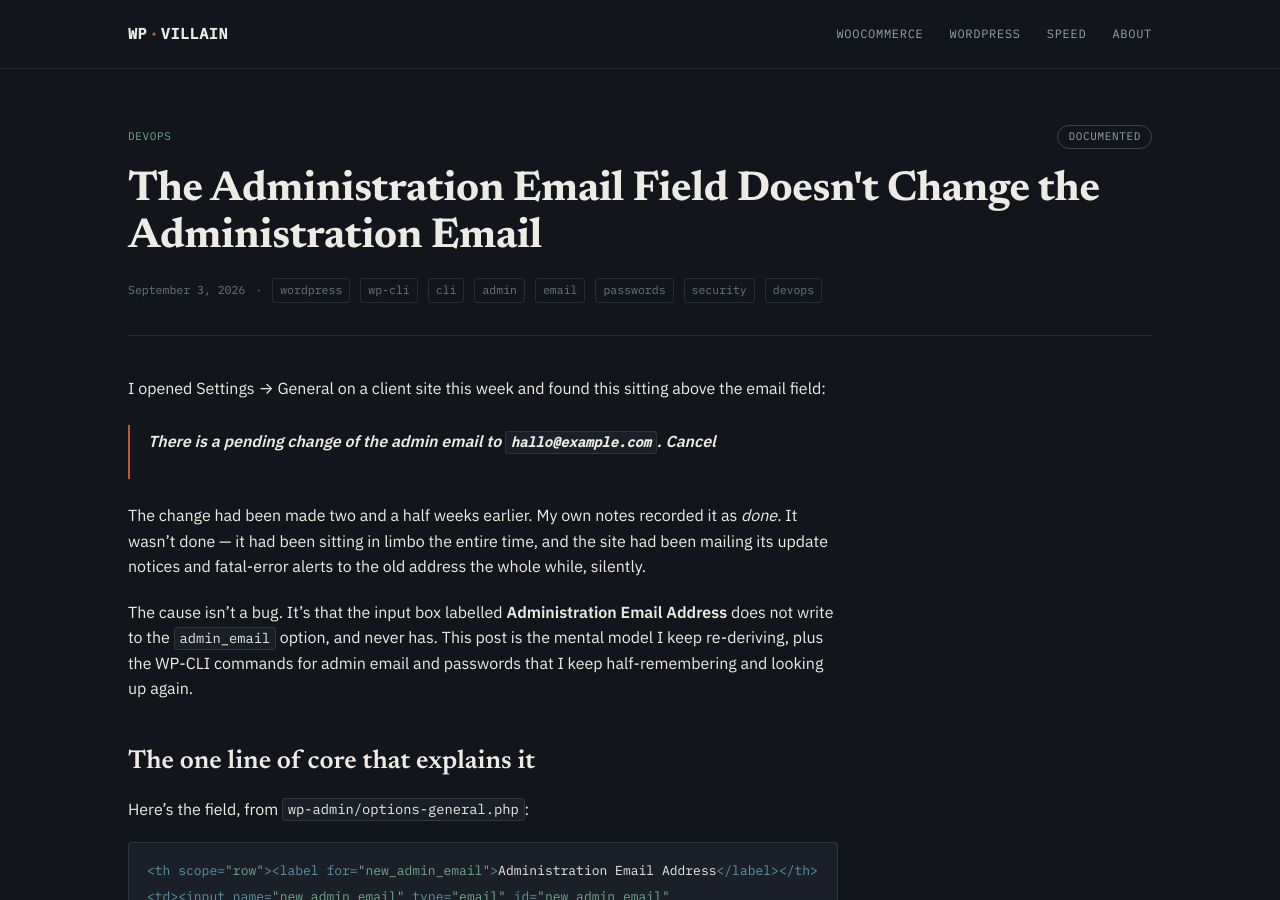
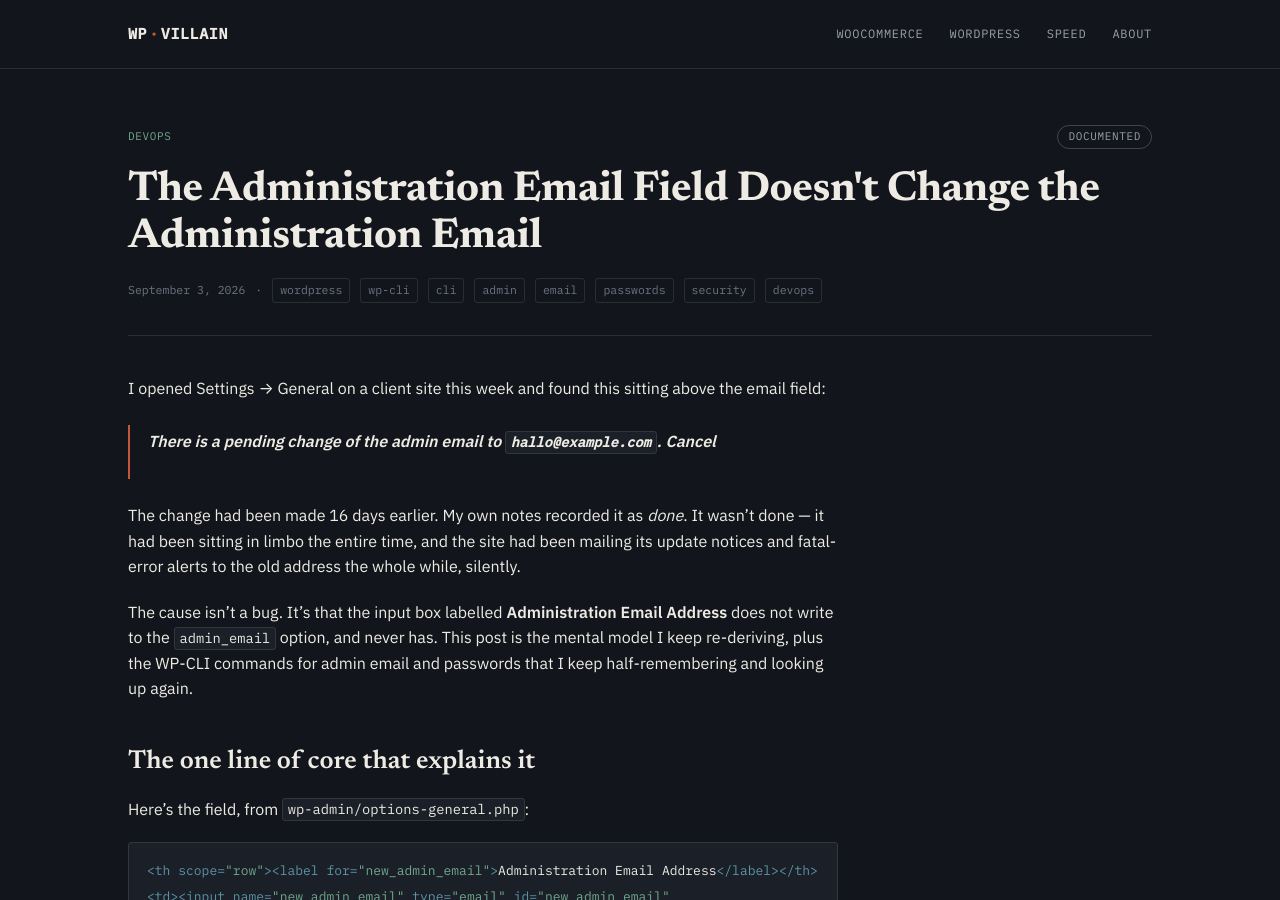
Before and after one commit to wpvillain/wpvillain.github.io, a Jekyll site: the page built from _posts/2026-09-03-wordpress-admin-email-password-wp-cli.markdown, in a window 1280 px wide and 900 px high. Built offline with Jekyll 4.4.1, drawn with Linux system fonts in a browser that asks for light colours; some of the changed text lies outside the part shown.

Commit message:
Correct pending change duration to 16 days

````diff
--- a/_posts/2026-09-03-wordpress-admin-email-password-wp-cli.markdown
+++ b/_posts/2026-09-03-wordpress-admin-email-password-wp-cli.markdown
@@ -12,7 +12,7 @@ I opened Settings → General on a client site this week and found this sitting
 
 > **There is a pending change of the admin email to `hallo@example.com`. Cancel**
 
-The change had been made two and a half weeks earlier. My own notes recorded it as *done*. It wasn't done — it had been sitting in limbo the entire time, and the site had been mailing its update notices and fatal-error alerts to the old address the whole while, silently.
+The change had been made 16 days earlier. My own notes recorded it as *done*. It wasn't done — it had been sitting in limbo the entire time, and the site had been mailing its update notices and fatal-error alerts to the old address the whole while, silently.
 
 The cause isn't a bug. It's that the input box labelled **Administration Email Address** does not write to the `admin_email` option, and never has. This post is the mental model I keep re-deriving, plus the WP-CLI commands for admin email and passwords that I keep half-remembering and looking up again.
 
@@ -85,7 +85,7 @@ new_admin_email: hallo@example.com
 adminhash:       array ( 'hash' => 'a2bd4e6c…', 'newemail' => 'hallo@example.com' )
 ```
 
-Two and a half weeks of "done." A one-liner for a fleet:
+Sixteen days of "done." A one-liner for a fleet:
 
 ```bash
 for site in site-a site-b site-c; do
````
